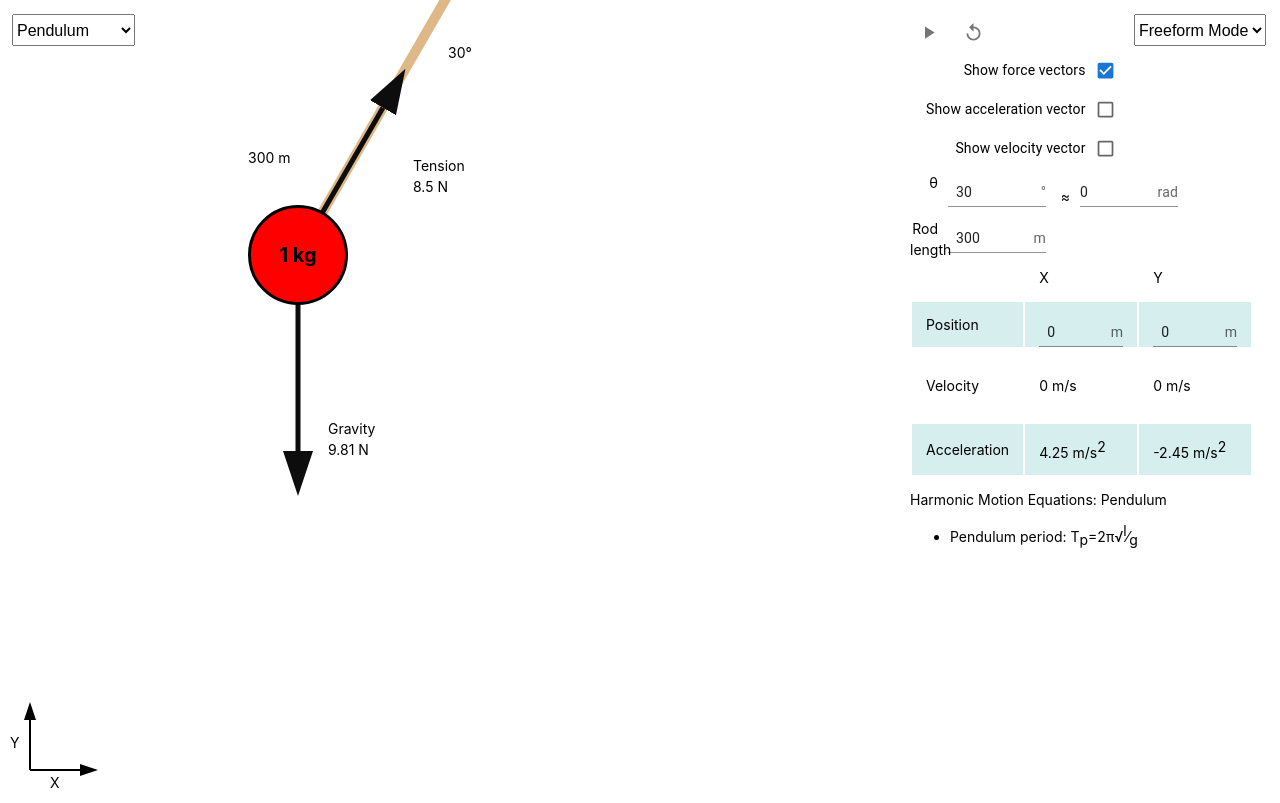
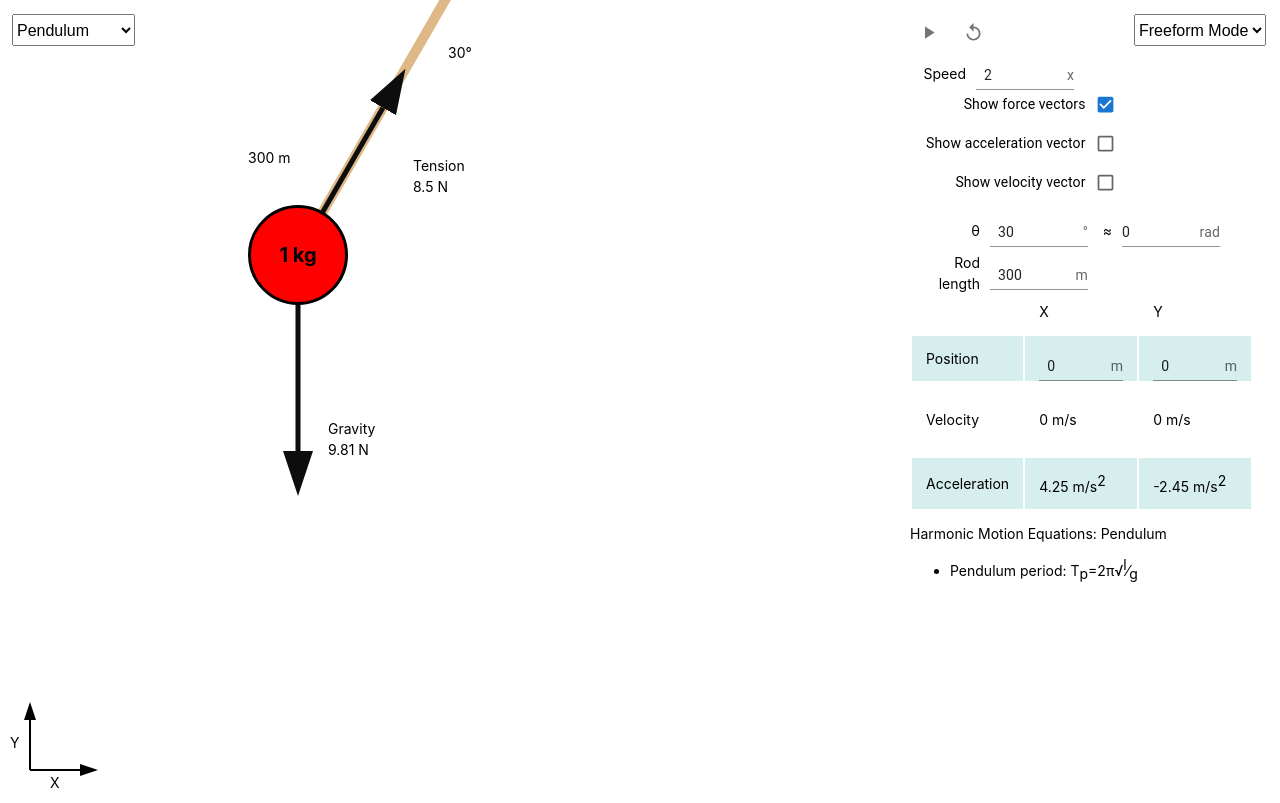
Before and after one commit to brynnchernosky/physics-mechanics-simulator, a React (Create React App) app: page / in a window 1280 px wide. Built offline with nearby package versions, Linux system fonts and the light colour scheme.

Commit message:
add speed controlg

```diff
--- a/src/App.tsx
+++ b/src/App.tsx
@@ -133,6 +133,7 @@ function App() {
   const [positionYDisplay, setPositionYDisplay] = useState(0);
   const [velocityXDisplay, setVelocityXDisplay] = useState(0);
   const [velocityYDisplay, setVelocityYDisplay] = useState(0);
+  const [simulationSpeed, setSimulationSpeed] = useState(2);
 
   const [updatedForces, setUpdatedForces] = useState<IForce[]>([
     forceOfGravity,
@@ -1097,10 +1098,10 @@ function App() {
     });
   }, []);
 
-  // Timer for animating the simulation
+  // Timer for animating the simulation, update every 0.06 seconds
   setInterval(() => {
     setTimer(timer + 1);
-  }, 60);
+  }, 50);
 
   return (
     <div>
@@ -1302,6 +1303,7 @@ function App() {
                   pendulumLength={pendulumLength}
                   radius={radius1}
                   reset={simulationReset}
+                  simulationSpeed={simulationSpeed}
                   setDisplayXAcceleration={setAccelerationXDisplay}
                   setDisplayXPosition={setPositionXDisplay}
                   setDisplayXVelocity={setVelocityXDisplay}
@@ -1328,7 +1330,7 @@ function App() {
                   startPosY={startPosY}
                   startVelX={startVelX}
                   startVelY={startVelY}
-                  timestepSize={0.002}
+                  timestepSize={50 / 1000}
                   updateDisplay={displayChange}
                   updatedForces={updatedForces}
                   walls={wallPositions}
@@ -1336,7 +1338,7 @@ function App() {
                   wedgeWidth={wedgeWidth}
                 />
               )}
-              {simulationType == "Two Weights" && (
+              {/* {simulationType == "Two Weights" && (
                 <Weight
                   adjustPendulumAngle={adjustPendulumAngle}
                   collisionHappened={collision}
@@ -1392,14 +1394,14 @@ function App() {
                   startPosY={startPosY2}
                   startVelX={startVelX2}
                   startVelY={startVelY2}
-                  timestepSize={0.002}
+                  timestepSize={30/1000}
                   updateDisplay={displayChange2}
                   updatedForces={updatedForces2}
                   walls={wallPositions}
                   wedgeHeight={wedgeHeight}
                   wedgeWidth={wedgeWidth}
                 />
-              )}
+              )} */}
               {simulationType == "Inclined Plane" && (
                 <Wedge
                   startWidth={wedgeWidth}
@@ -1468,6 +1470,16 @@ function App() {
               </select>
             </div>
           </div>
+          <InputField
+            label={<Box>Speed</Box>}
+            lowerBound={1}
+            changeValue={setSimulationSpeed}
+            step={1}
+            unit={"x"}
+            upperBound={10}
+            value={simulationSpeed}
+            labelWidth={"4em"}
+          />
 
           {mode == "Review" && simulationType != "Inclined Plane" && (
             <div className="wordProblemBox">
@@ -1925,6 +1937,7 @@ function App() {
                     }}
                     radianEquivalent={true}
                     mode={"Freeform"}
+                    labelWidth={"5em"}
                   />
                   <InputField
                     label={<Box>Rod length</Box>}
@@ -1956,6 +1969,7 @@ function App() {
                     }}
                     radianEquivalent={false}
                     mode={"Freeform"}
+                    labelWidth={"5em"}
                   />
                 </div>
               )}
--- a/src/InputField.tsx
+++ b/src/InputField.tsx
@@ -106,6 +106,7 @@ export const InputField = (props: IInputProps) => {
         display: "flex",
         lineHeight: "1.5",
         textAlign: "right",
+        alignItems: "center",
       }}
     >
       {label && (
--- a/src/Weight.tsx
+++ b/src/Weight.tsx
@@ -2,6 +2,7 @@ import { useEffect, useState } from "react";
 import { IWallProps } from "./Wall";
 import "./Weight.scss";
 import { Wedge } from "./Wedge";
+import { Speed } from "@mui/icons-material";
 
 export interface IForce {
   description: string;
@@ -25,6 +26,7 @@ export interface IWeightProps {
   radius: number;
   reset: boolean;
   simulationType: string;
+  simulationSpeed: number;
   springConstant: number;
   springStartLength: number;
   springCurrentLength: number;
@@ -91,6 +93,7 @@ export const Weight = (props: IWeightProps) => {
     pendulumLength,
     radius,
     reset,
+    simulationSpeed,
     setDisplayXAcceleration,
     setDisplayXPosition,
     setDisplayXVelocity,
@@ -689,7 +692,7 @@ export const Weight = (props: IWeightProps) => {
     let yPos = yPosition;
     let xVel = xVelocity;
     let yVel = yVelocity;
-    for (let i = 0; i < 60; i++) {
+    for (let i = 0; i < simulationSpeed; i++) {
       let forces1 = updatedForces;
       if (simulationType == "Pendulum") {
         forces1 = getNewPendulumForces(xPos, yPos, xVel, yVel);
@@ -761,7 +764,6 @@ export const Weight = (props: IWeightProps) => {
       yPos +=
         timestepSize * (yVel1 / 6.0 + yVel2 / 3.0 + yVel3 / 3.0 + yVel4 / 6.0);
     }
-
     setXVelocity(xVel);
     setYVelocity(yVel);
     setXPosition(xPos);
```
